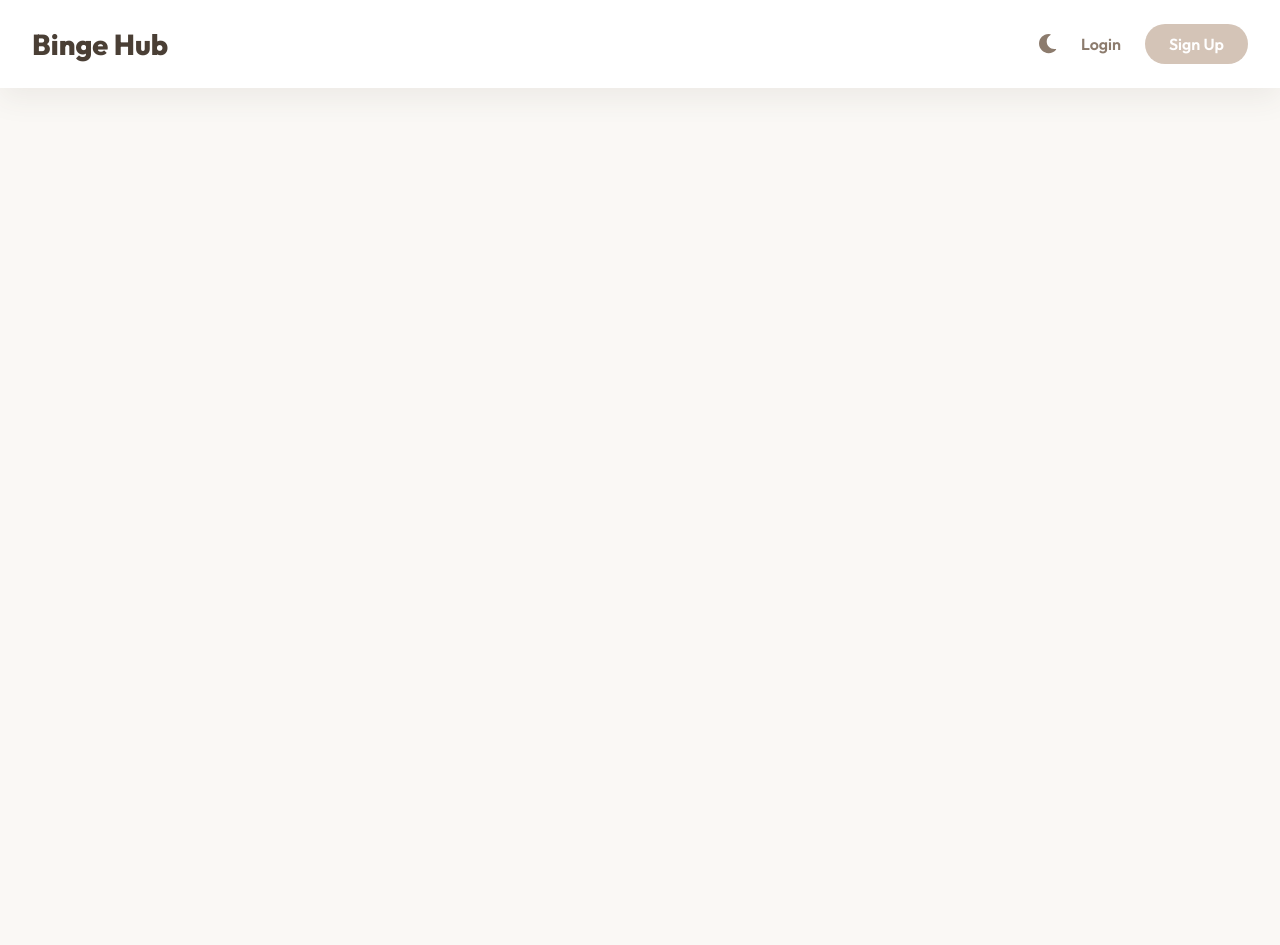
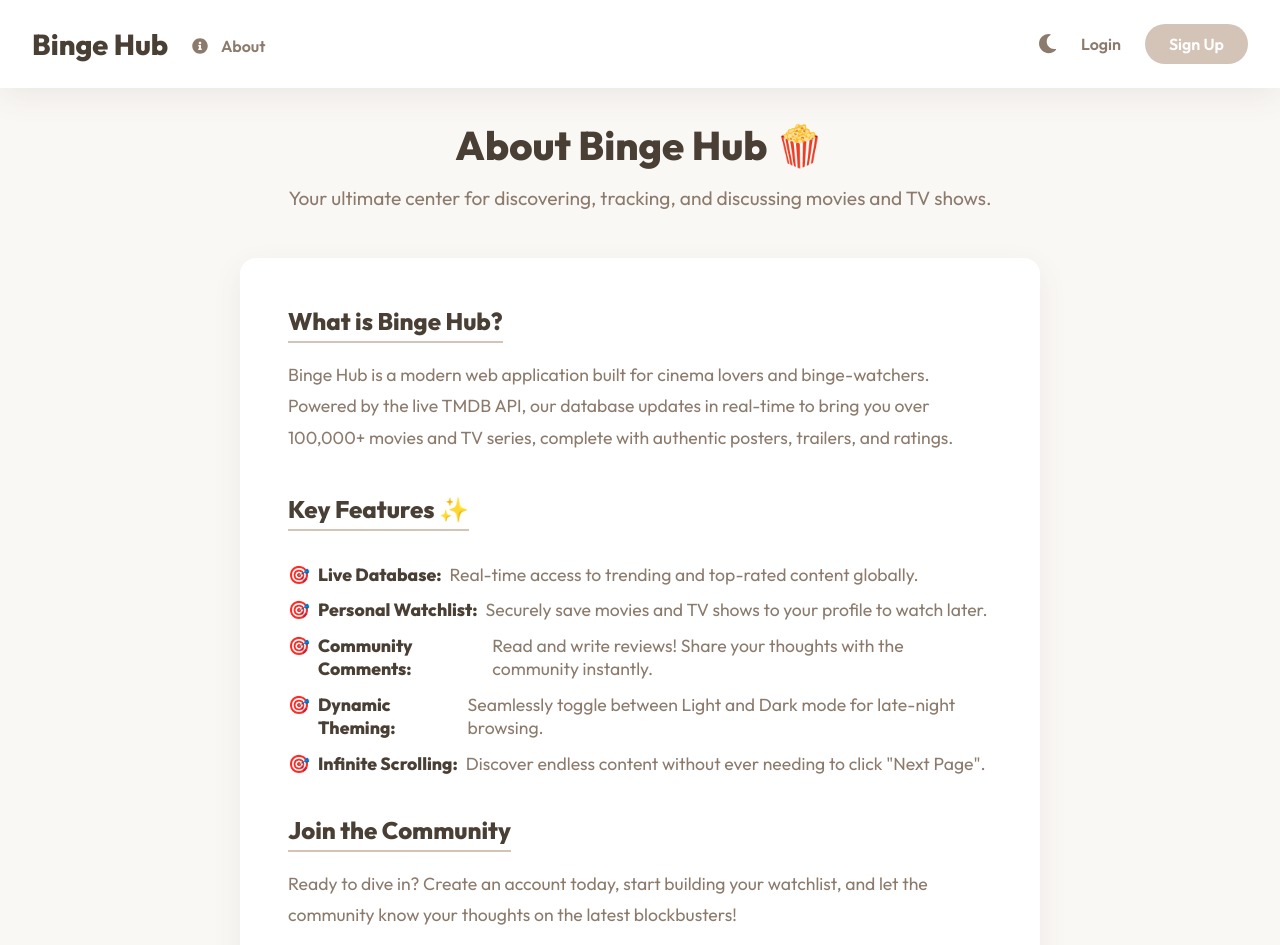
Before and after one commit to scoprin/binge-hub-portfolio, a React (Vite) app: page /about in a window 1280 px wide. Shown: the top 945 px of the page. Before the commit the page ends 800 px from the top, so only its background shows below. Built offline with nearby package versions, Linux system fonts and the light colour scheme; no server answers.

Commit message:
feat: add About page

```diff
--- a/src/App.jsx
+++ b/src/App.jsx
@@ -5,6 +5,7 @@ import Details from './pages/Details';
 import Login from './pages/Login';
 import Signup from './pages/Signup';
 import Watchlist from './pages/Watchlist';
+import About from './pages/About';
 import './index.css';
 
 function App() {
@@ -14,6 +15,7 @@ function App() {
       <div className="container">
         <Routes>
           <Route path="/" element={<Home />} />
+          <Route path="/about" element={<About />} />
           <Route path="/details/:mediaType/:id" element={<Details />} />
           <Route path="/login" element={<Login />} />
           <Route path="/signup" element={<Signup />} />
--- a/src/components/Navbar.jsx
+++ b/src/components/Navbar.jsx
@@ -1,7 +1,7 @@
 import { Link, useNavigate } from 'react-router-dom';
 import { useAuth } from '../context/AuthContext';
 import { useTheme } from '../context/ThemeContext';
-import { FaMoon, FaSun, FaHeart, FaUser, FaSignOutAlt } from 'react-icons/fa';
+import { FaMoon, FaSun, FaHeart, FaUser, FaSignOutAlt, FaInfoCircle } from 'react-icons/fa';
 
 export default function Navbar() {
   const { currentUser, logout } = useAuth();
@@ -21,6 +21,9 @@ export default function Navbar() {
     <nav className="navbar">
       <div className="nav-brand">
         <Link to="/"><h1>Binge Hub</h1></Link>
+        <Link to="/about" className="nav-link about-link" style={{ marginLeft: '1.5rem', marginTop: '0.3rem' }}>
+           <FaInfoCircle style={{ marginRight: '0.3rem' }}/> About
+        </Link>
       </div>
       <div className="nav-links">
         <button onClick={toggleTheme} className="icon-btn" title="Toggle Theme">
--- a/src/index.css
+++ b/src/index.css
@@ -29,6 +29,7 @@ a { color: inherit; text-decoration: none; }
 
 /* Navbar */
 .navbar { display: flex; justify-content: space-between; align-items: center; padding: 1.5rem 2rem; background: var(--card-bg); box-shadow: var(--shadow); position: sticky; top: 0; z-index: 100; transition: background-color 0.3s;}
+.nav-brand { display: flex; align-items: center; }
 .nav-brand h1 { font-size: 1.8rem; font-weight: 800; color: var(--text-primary); }
 .nav-links { display: flex; align-items: center; gap: 1.5rem; }
 .nav-link { font-weight: 600; color: var(--text-secondary); transition: var(--transition); display: flex; align-items: center; gap: 0.5rem; }
@@ -148,3 +149,18 @@ a { color: inherit; text-decoration: none; }
 .skeleton-small {
   width: 30%;
 }
+
+/* About Page */
+.about-page { max-width: 800px; margin: 0 auto; animation: fadeIn 0.5s ease-out; }
+.about-header { text-align: center; margin-bottom: 3rem; }
+.about-header h2 { font-size: 2.5rem; color: var(--text-primary); margin-bottom: 1rem; }
+.about-header p { font-size: 1.2rem; color: var(--text-secondary); }
+.about-content { background: var(--card-bg); padding: 3rem; border-radius: var(--border-radius); box-shadow: var(--shadow); }
+.about-section { margin-bottom: 2.5rem; }
+.about-section:last-child { margin-bottom: 0; }
+.about-section h3 { font-size: 1.5rem; color: var(--text-primary); margin-bottom: 1rem; border-bottom: 2px solid var(--accent); display: inline-block; padding-bottom: 0.3rem; }
+.about-section p { color: var(--text-secondary); line-height: 1.8; font-size: 1.1rem; }
+.features-list { list-style: none; margin-top: 1rem; }
+.features-list li { color: var(--text-secondary); margin-bottom: 0.8rem; font-size: 1.1rem; display: flex; align-items: flex-start; gap: 0.5rem; }
+.features-list li strong { color: var(--text-primary); }
+.features-list li::before { content: "🎯"; flex-shrink: 0; }
--- /dev/null
+++ b/src/pages/About.jsx
@@ -0,0 +1,45 @@
+import { Link } from 'react-router-dom';
+
+export default function About() {
+  return (
+    <div className="about-page">
+      <div className="about-header">
+        <h2>About Binge Hub 🍿</h2>
+        <p>Your ultimate center for discovering, tracking, and discussing movies and TV shows.</p>
+      </div>
+
+      <div className="about-content">
+        <section className="about-section">
+          <h3>What is Binge Hub?</h3>
+          <p>
+            Binge Hub is a modern web application built for cinema lovers and binge-watchers.
+            Powered by the live TMDB API, our database updates in real-time to bring you over
+            100,000+ movies and TV series, complete with authentic posters, trailers, and ratings.
+          </p>
+        </section>
+
+        <section className="about-section">
+          <h3>Key Features ✨</h3>
+          <ul className="features-list">
+            <li><strong>Live Database:</strong> Real-time access to trending and top-rated content globally.</li>
+            <li><strong>Personal Watchlist:</strong> Securely save movies and TV shows to your profile to watch later.</li>
+            <li><strong>Community Comments:</strong> Read and write reviews! Share your thoughts with the community instantly.</li>
+            <li><strong>Dynamic Theming:</strong> Seamlessly toggle between Light and Dark mode for late-night browsing.</li>
+            <li><strong>Infinite Scrolling:</strong> Discover endless content without ever needing to click "Next Page".</li>
+          </ul>
+        </section>
+
+        <section className="about-section">
+          <h3>Join the Community</h3>
+          <p>
+            Ready to dive in? Create an account today, start building your watchlist,
+            and let the community know your thoughts on the latest blockbusters!
+          </p>
+          <Link to="/signup" className="primary-btn" style={{ display: 'inline-block', marginTop: '1rem' }}>
+            Create an Account
+          </Link>
+        </section>
+      </div>
+    </div>
+  );
+}
```
